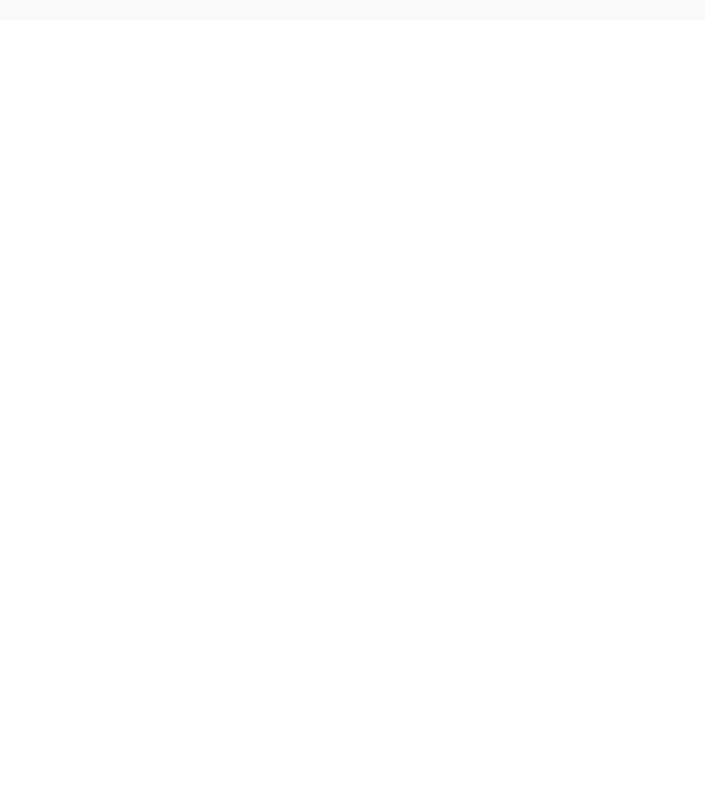
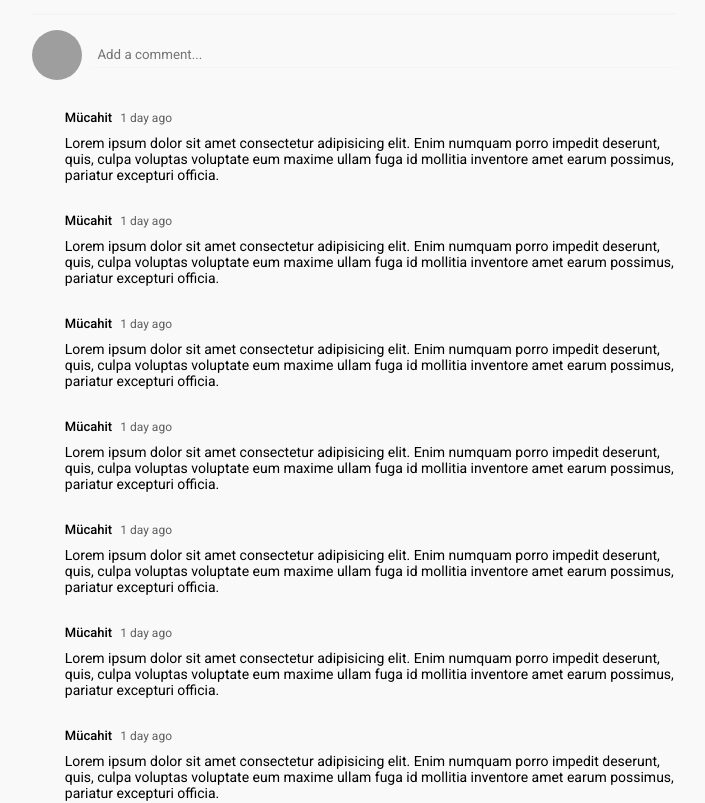
Before and after one commit to mucahityildirim0/youtube-clone, a React (Create React App) app: page /1 in a window 1280 px wide. Shown: the part 1033-1836 px from the top of the page, without its empty margins (245-950 px from the left). Before the commit the page ends 1053 px from the top, so only its background shows below. Built offline with nearby package versions, Linux system fonts and the light colour scheme; grey boxes are pictures that could not be loaded.

Commit message:
create comments component

```diff
--- a/src/components/Comment.jsx
+++ b/src/components/Comment.jsx
@@ -1,7 +1,58 @@
 import React from "react";
+import styled from "styled-components";
 
 const Comment = () => {
-  return <div>Comment</div>;
+  return (
+    <Container>
+      <Avatar src="https://yt3.ggpht.com/yti/APfAmoE-Q0ZLJ4vk3vqmV4Kwp0sbrjxLyB8Q4ZgNsiRH=s88-c-k-c0x00ffffff-no-rj-mo" />
+      <Details>
+        <Name>
+          Mücahit <Date>1 day ago</Date>
+        </Name>
+        <Text>
+          Lorem ipsum dolor sit amet consectetur adipisicing elit. Enim numquam
+          porro impedit deserunt, quis, culpa voluptas voluptate eum maxime
+          ullam fuga id mollitia inventore amet earum possimus, pariatur
+          excepturi officia.
+        </Text>
+      </Details>
+    </Container>
+  );
 };
 
+const Container = styled.div`
+  display: flex;
+  gap: 10px;
+  margin: 30px 0px;
+`;
+
+const Avatar = styled.div`
+  width: 50px;
+  height: 50px;
+  border-radius: 50%;
+`;
+
+const Details = styled.div`
+  display: flex;
+  flex-direction: column;
+  gap: 10px;
+  color: ${({ theme }) => theme.text};
+`;
+
+const Name = styled.span`
+  font-size: 13px;
+  font-weight: 500;
+`;
+
+const Date = styled.span`
+  font-size: 12px;
+  font-weight: 400;
+  color: ${({ theme }) => theme.textSoft};
+  margin-left: 5px;
+`;
+
+const Text = styled.span`
+  font-size: 14px;
+`;
+
 export default Comment;
--- /dev/null
+++ b/src/components/Comments.jsx
@@ -0,0 +1,51 @@
+import React from "react";
+import styled from "styled-components";
+import Comment from "./Comment";
+
+const Comments = () => {
+  return (
+    <Container>
+      <NewComment>
+        <Avatar src="https://yt3.ggpht.com/yti/APfAmoE-Q0ZLJ4vk3vqmV4Kwp0sbrjxLyB8Q4ZgNsiRH=s88-c-k-c0x00ffffff-no-rj-mo" />
+        <Input placeholder="Add a comment..." />
+      </NewComment>
+      <Comment />
+      <Comment />
+      <Comment />
+      <Comment />
+      <Comment />
+      <Comment />
+      <Comment />
+      <Comment />
+      <Comment />
+      <Comment />
+      <Comment />
+      <Comment />
+    </Container>
+  );
+};
+
+const Container = styled.div``;
+
+const NewComment = styled.div`
+  display: flex;
+  align-items: center;
+  gap: 10px;
+`;
+
+const Avatar = styled.img`
+  width: 50px;
+  height: 50px;
+  border-radius: 50%;
+`;
+
+const Input = styled.input`
+  border: none;
+  border-bottom: 1px solid ${({ theme }) => theme.soft};
+  background-color: transparent;
+  padding: 5px;
+  outline: none;
+  width: 100%;
+`;
+
+export default Comments;
--- a/src/pages/Video.jsx
+++ b/src/pages/Video.jsx
@@ -7,6 +7,7 @@ import {
 } from "@mui/icons-material";
 import React from "react";
 import styled from "styled-components";
+import Comments from "../components/Comments";
 
 const Video = () => {
   return (
@@ -58,6 +59,8 @@ const Video = () => {
           </ChannelInfo>
           <Subscribe>SUBSCRIBE</Subscribe>
         </Channel>
+        <Hr />
+        <Comments />
       </Content>
       <Recommendation>recommendation</Recommendation>
     </Container>
```
